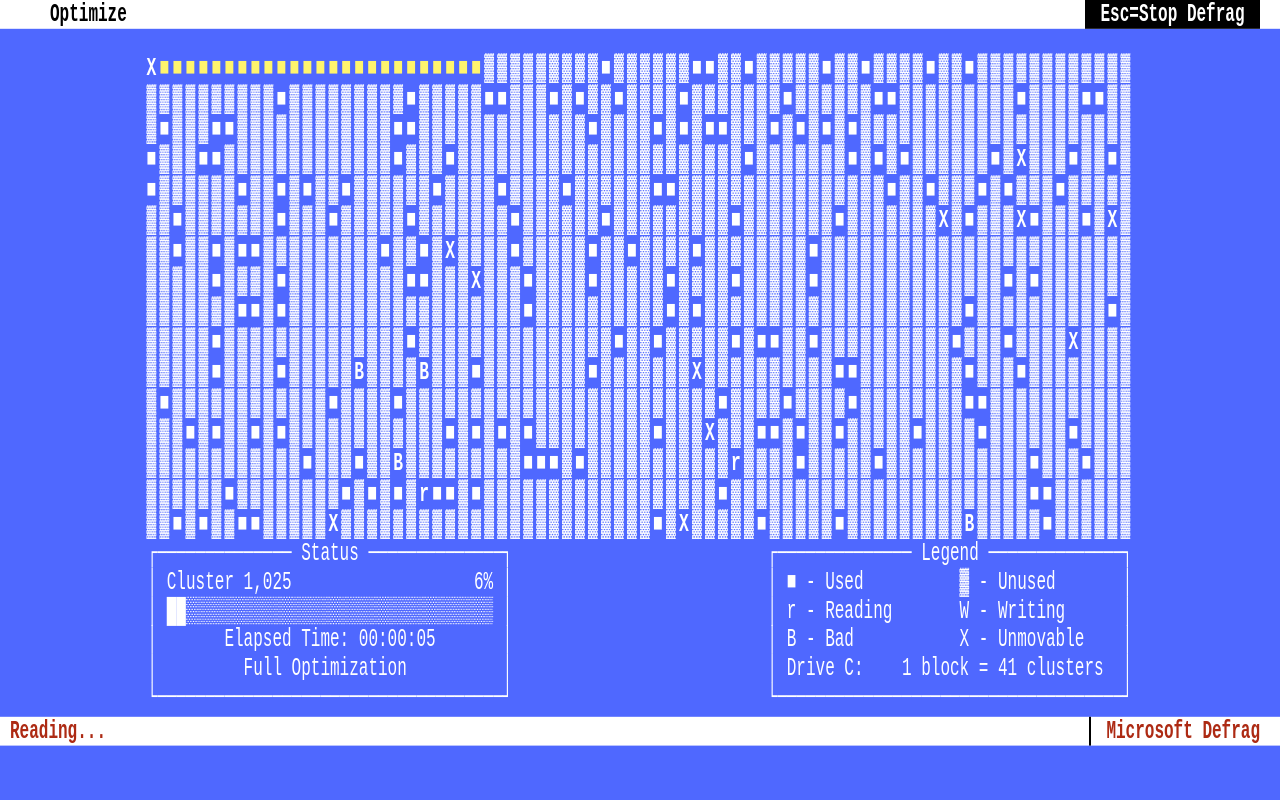
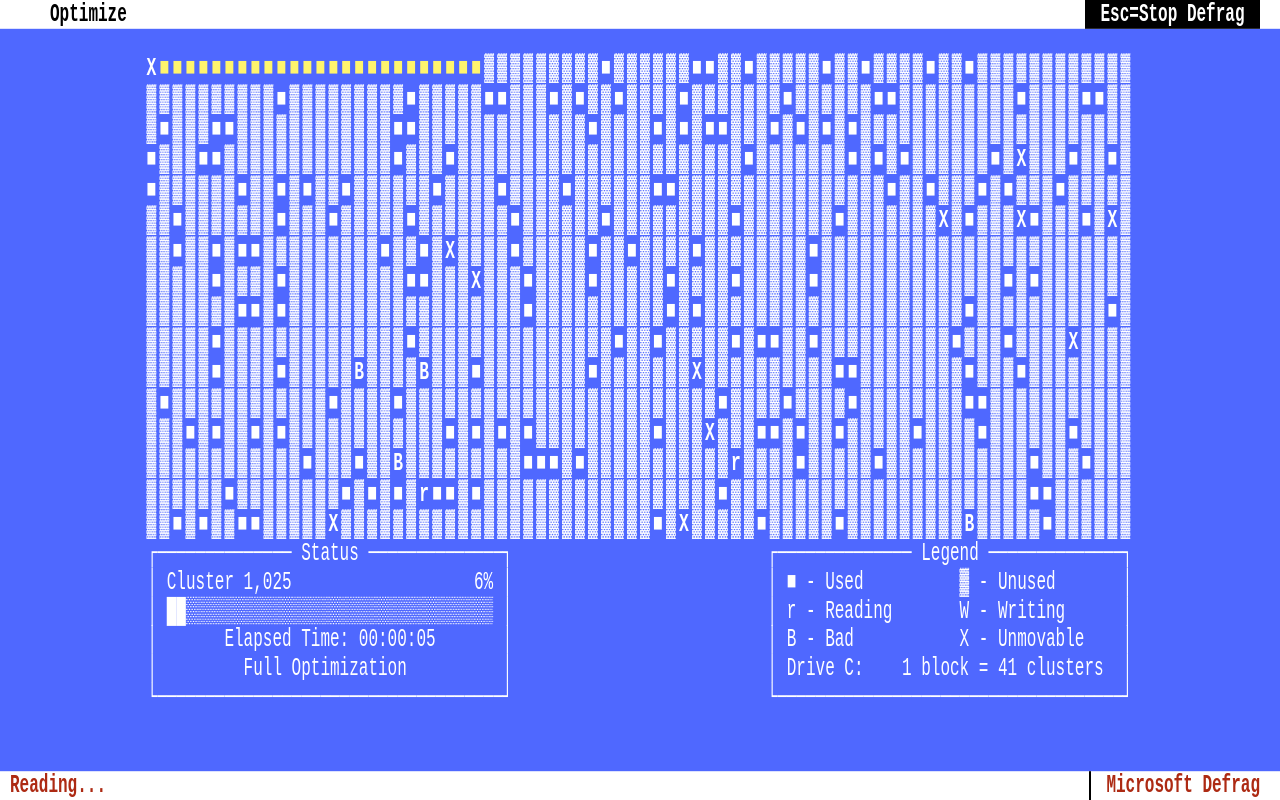
Before and after one commit to ShipLift-LLC/defrag, a Vue app: page / in a window 1280 px wide. Built offline with nearby package versions, Linux system fonts and the light colour scheme.

Commit message:
fix: footer now sticks to bottom

```diff
--- a/src/App.vue
+++ b/src/App.vue
@@ -60,6 +60,13 @@ import Footer from './components/Footer.vue'
   font-family: Terminal, VT323, 'Courier New', Courier, monospace;
   -webkit-font-smoothing: antialiased;
   -moz-osx-font-smoothing: grayscale;
+  height: 100%;
+  display: flex;
+  flex-direction: column;
+}
+
+html {
+  height: 100vh;
 }
 
 body {
@@ -69,6 +76,7 @@ body {
   background-color: #4f68ff;
   transform-origin: top center;
   transform: scaleY(1.6);
+  height: 62.5%;
 }
 
 .details {
--- a/src/components/DiskMap.vue
+++ b/src/components/DiskMap.vue
@@ -150,7 +150,7 @@ span.highlight {
 .container {
   width: 100%;
   max-width: 1240px;
-  margin-top: 15px;
+  padding-top: 15px;
   margin-left: auto;
   margin-right: auto;
   display: flex;
--- a/src/components/Footer.vue
+++ b/src/components/Footer.vue
@@ -10,7 +10,6 @@ const store = useStore()
     <span class="title">{{ store.state.bar }}</span>
     <span class="action">Microsoft Defrag</span>
   </div>
-  <div></div>
 </template>
 <style scoped>
 .title {
@@ -22,8 +21,7 @@ const store = useStore()
   color: #ad2a13;
   font-weight: 900;
   width: 100%;
-  position: fixed;
-  bottom: -21px;
+  margin-top: auto;
 }
 
 .action {
```
